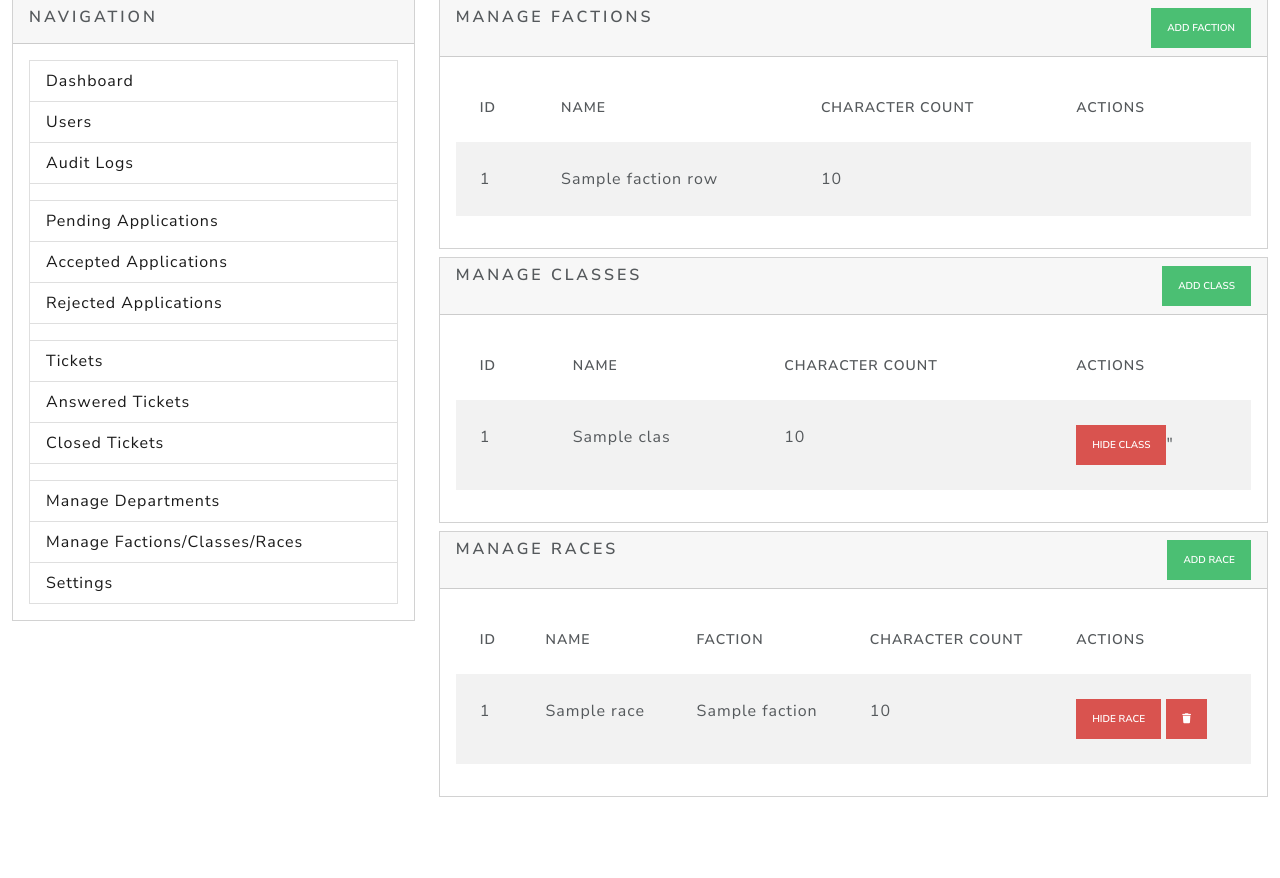
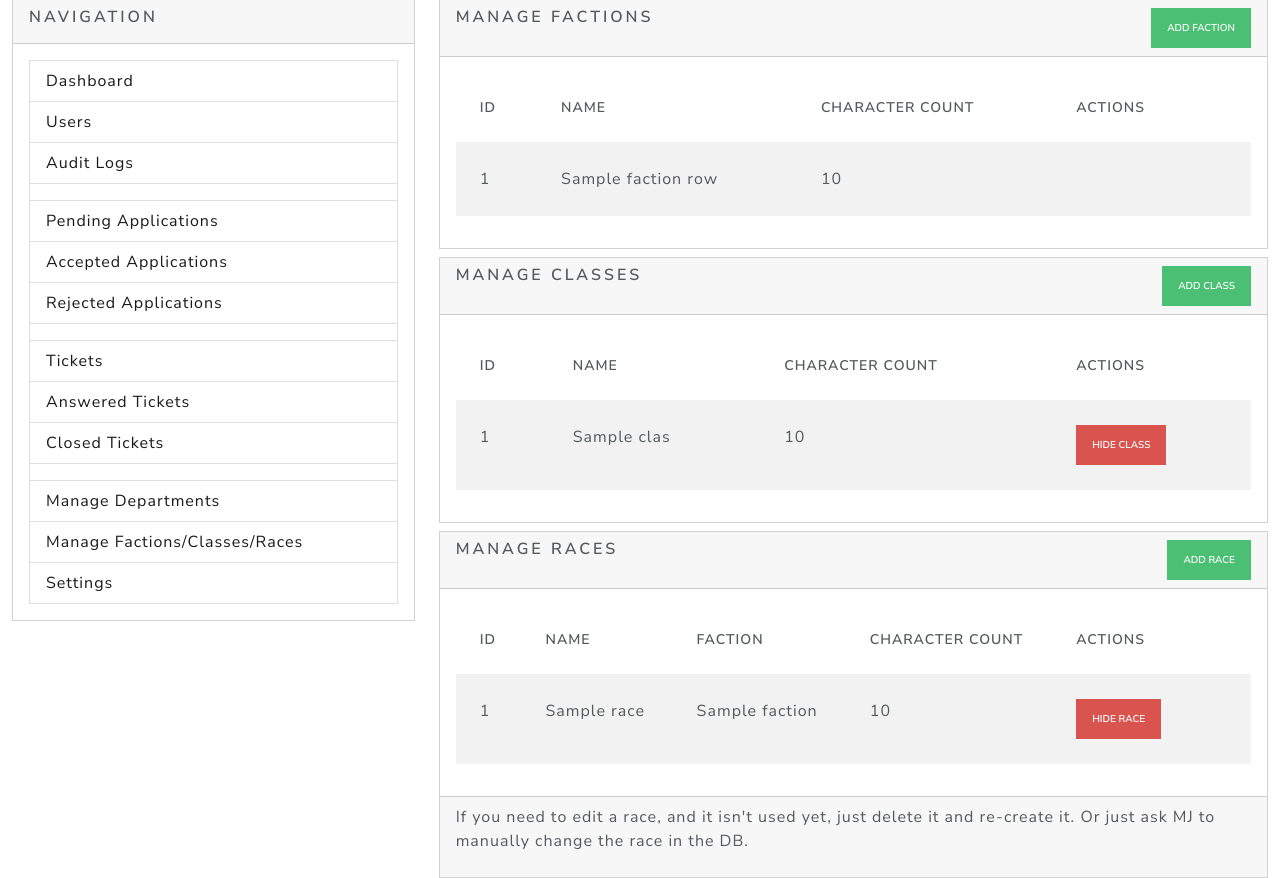
Before and after one commit to mja00/swarmsmp-site, a Python web app: template services/web/project/templates/admin/manage_options.html in a window 1280 px wide. Shown: the part 101-979 px from the top of the page. Before the commit the page ends 898 px from the top, so only its background shows below. Run offline with Jinja, Linux system fonts and the light colour scheme; the template is opened without the code that fills it: most values are stand-ins (such as "Sample title", 1, 10 or a date in 2020); some libraries are stand-ins or nearby versions.

Commit message:
Add some helper text

```diff
--- a/services/web/project/templates/admin/manage_options.html
+++ b/services/web/project/templates/admin/manage_options.html
@@ -118,7 +118,7 @@
                         <td>
                             <button id="toggle-class-{{ class.id }}" onclick="toggleClassVisibility({{ class.id }})"
                                     class="btn btn-sm btn-{% if class.hidden %}success{% else %}danger{% endif %}">
-                                {% if class.hidden %}Show Class{% else %}Hide Class{% endif %}</button>"
+                                {% if class.hidden %}Show Class{% else %}Hide Class{% endif %}</button>
                         </td>
                     </tr>
                 {% endfor %}
@@ -195,13 +195,21 @@
                             <button id="toggle-race-{{ race.id }}" onclick="toggleRaceVisibility({{ race.id }})"
                                     class="btn btn-sm btn-{% if race.hidden %}success{% else %}danger{% endif %}">
                                 {% if race.hidden %}Show Race{% else %}Hide Race{% endif %}</button>
+                            {% if race.id != 1 %}
                             <button id="delete-race-{{ race.id }}" onclick="deleteRace({{ race.id }})"
-                                    class="btn btn-sm btn-danger"><i class="fa-solid fa-trash"></i></button>
+                                    class="btn btn-sm btn-danger" data-bs-toggle="tooltip" data-bs-placement="top"
+                                    title="Fair warning, there's a chance races won't delete with 0 feedback. This is probably because a
+                        character or application is using that race. Just hide it!"><i class="fa-solid fa-trash"></i></button>
+                            {% endif %}
                         </td>
                     </tr>
                 {% endfor %}
                 </tbody>
             </table>
+        </div>
+        <div class="card-footer">
+            <p>If you need to edit a race, and it isn't used yet, just delete it and re-create it. Or just ask MJ to manually
+            change the race in the DB.</p>
         </div>
     </div>
 {% endblock %}
--- a/services/web/project/templates/apply.html
+++ b/services/web/project/templates/apply.html
@@ -118,10 +118,10 @@
                     // Add each race to the dropdown
                     raceDropdown.empty();
                     validOptions.forEach(option => {
-                        `raceDropdown.append($('<option>', {
+                        raceDropdown.append($('<option>', {
                             value: option.id,
                             text: option.name
-                        }));`
+                        }));
                     })
                 },
                 error: function (data) {
```
